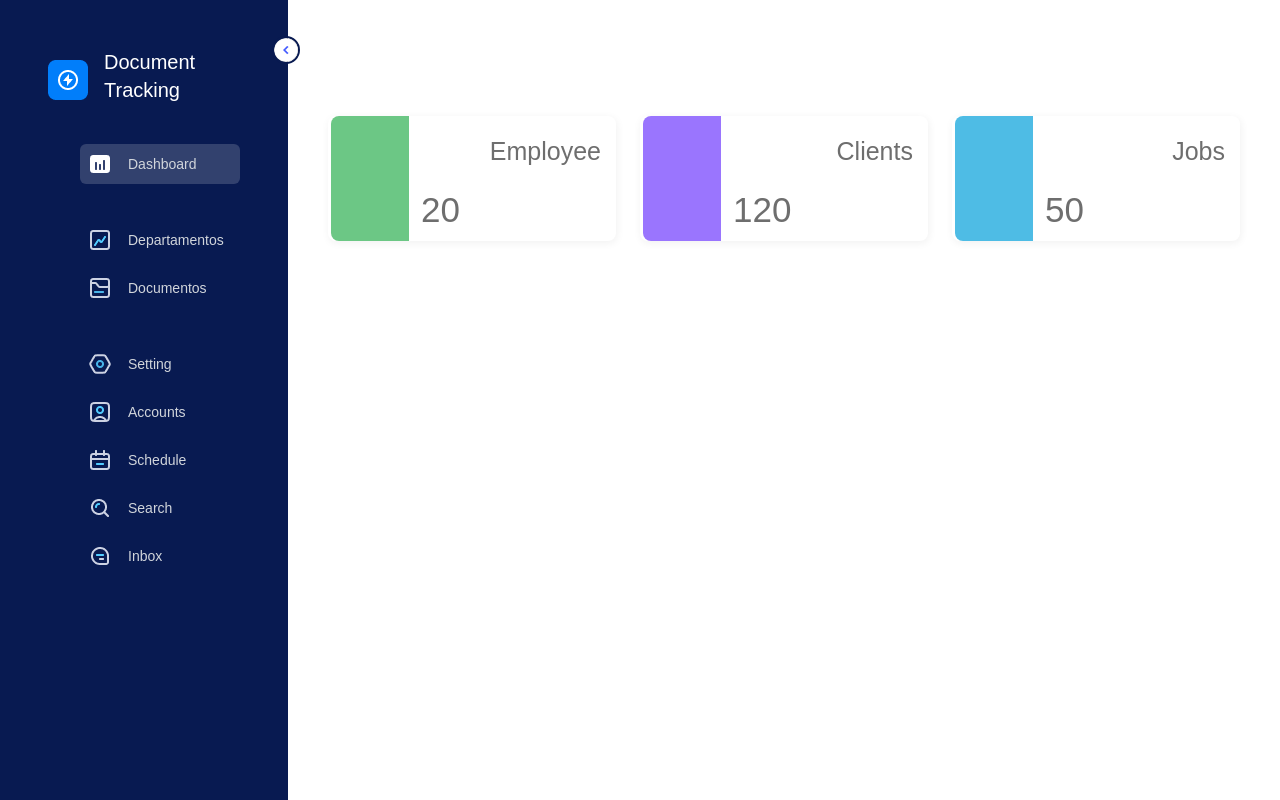
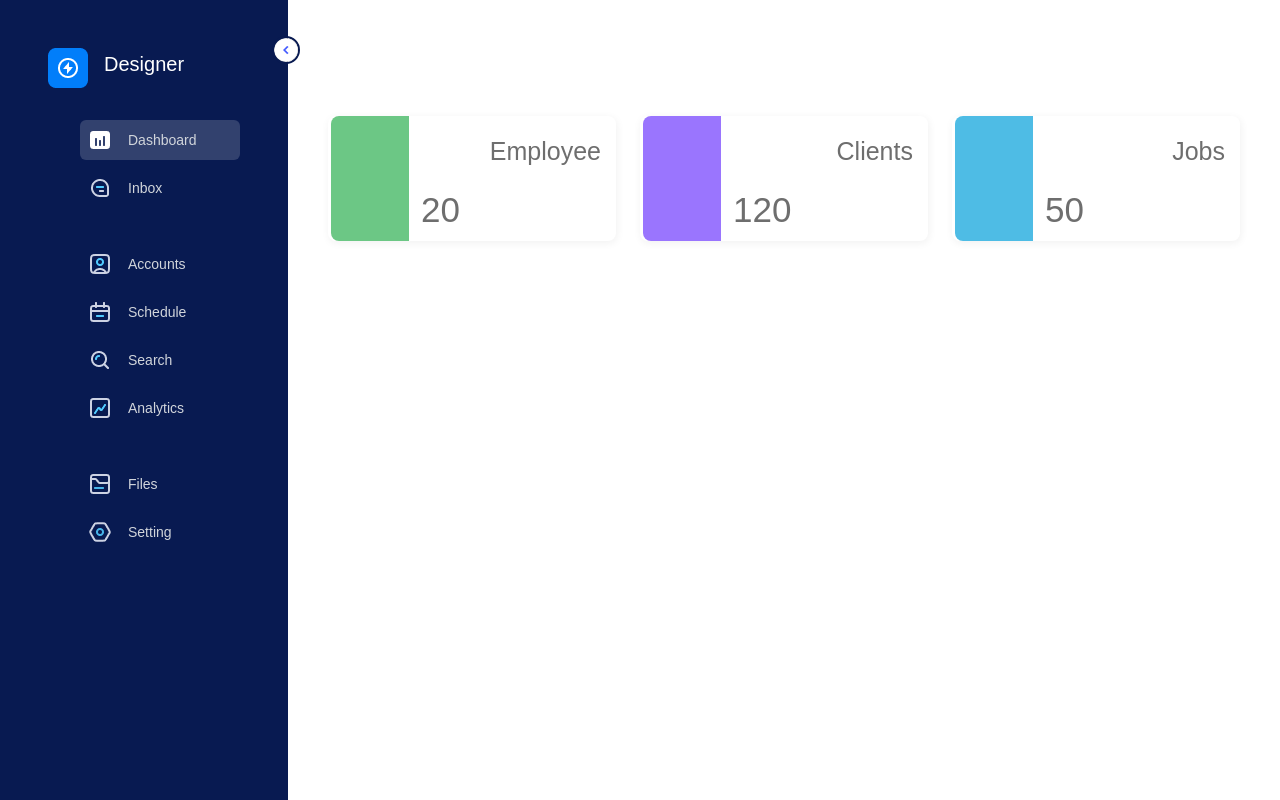
Before and after one commit to JosueRC02/Document-Tracking, a React (Create React App) app: page /Dashboard in a window 1280 px wide. Built offline with nearby package versions, Linux system fonts and the light colour scheme.

Commit message:
Revert "Tablas"
This reverts commit 17073f1dc34fbe6a36ed38f2afe67bf2a21a6e4c.

```diff
--- a/src/components/Departamento.jsx
+++ b/src/components/Departamento.jsx
@@ -1,72 +1,12 @@
+import '../assets/css/dashboard.css'
 import {MdOutlineMapsHomeWork} from "react-icons/md";
 import Tippy from "@tippyjs/react";
-import Sidebar from "./Sidebar";
-import React, { useEffect, useState } from 'react';
-import axios from 'axios';
-import {Apiurl} from '../services/ApiRest';
-
 import 'tippy.js/dist/tippy.css';
 import '../assets/css/depa.css';
+import Sidebar from "./Sidebar";
 
 export default function Departamento(){
 
-  // const[datadepartamentos,setdatadepartamento] = useState([])
-
-  // useEffect( () => {
-  //         axios.get(`${Apiurl}/departamento/getDepartamento`).then(res => {
-  //             console.log(res.data.data)
-  //             setdatadepartamento(res.data.data)
-  //         }).catch( err =>{console.log(err)}
-  //         )
-  // },[])
-
-  // const listadepartamentos = Object.values(datadepartamentos).map(departamento=>{
-  //     return(
-  //         <div>
-  //             <br />
-  //             <br />
-  //            <h3>{departamento.nombre_departamento}</h3>
-  //         </div>
-  //     )
-  // })
-
-  //-----------------------------------------------------------------------------------------------
-
-  const [list, setList] = useState([]);
-
-  useEffect(() => {
-    axios({
-      url: `${Apiurl}/departamento/getDepartamento`,
-    })
-      .then((response) => {
-        setList(response.data.data);
-        console.log(response.data.data);
-      })
-      .catch((error) => {
-        console.log(error);
-      });
-  }, []);
-
-  const ListaDepartamentos = Object.values(list).map(item=>{
-    return(
-        <>
-        <tr>
-          <td>{item.codigo_departamento}</td>
-          <td>{item.nombre_departamento}</td>
-          <td>{item.correo_departamento}</td>
-          <td>{item.organizacion}</td>
-          <td>{item.telefono_departamento}</td>
-          <td>
-              <Tippy content="Departamentos">
-                <button type="button" className="btn btn-info" id="botonD">
-                <MdOutlineMapsHomeWork size="23px"/>
-                </button>
-              </Tippy>
-          </td>
-        </tr>
-        </>
-    )
-  })
 
   return (
     <div className="flex">
@@ -75,6 +15,7 @@ export default function Departamento(){
         <div className="contenedor" id="contenedor">
           <div className="table-wrapper">
               <div className="table-title">
+
                   <div className="row">
                       <div className="col-sm-8"><h2>Lista <b>Departamentos</b></h2></div>
                       <div className="col-sm-4">
@@ -87,14 +28,29 @@ export default function Departamento(){
                       <tr>
                           <th>Codigo</th>
                           <th>Nombre</th>
+                          <th>Organizacion</th>
                           <th>Correo</th>
-                          <th>Organizacion</th>
                           <th>Telefono</th>
                           <th>Acciones</th>
                       </tr>
                   </thead>
                   <tbody>
-                          {ListaDepartamentos}
+                      <tr>
+                          <td>Subhash</td>
+                          <td>Administration</td>
+                          <td>88***88***</td>
+                          <td>
+                          </td>
+                          <td>
+                          </td>
+                          <td>
+                              <Tippy content="Departamentos">
+                                <button type="button" className="btn btn-info" id="botonD">
+                                <MdOutlineMapsHomeWork size="23px"/>
+                                </button>
+                              </Tippy>
+                          </td>
+                      </tr>
                   </tbody>
               </table>
           </div>
--- a/src/components/Sidebar.jsx
+++ b/src/components/Sidebar.jsx
@@ -20,24 +20,24 @@ const Sidebar = () => {
     const navigate = useNavigate();
     const [open, setOpen] = useState(true);
     const Menus = [
-        { title: "Dashboard", src:chart  },
-        { title: "Departamentos", src: Chart, gap: true },
-        { title: "Documentos ", src: Folder },
-        { title: "Setting", src: Setting , gap: true},
-        { title: "Accounts", src: User },
+        { title: "Dashboard", src:chart },
+        { title: "Inbox", src: Chat },
+        { title: "Accounts", src: User, gap: true },
         { title: "Schedule ", src: calendar },
         { title: "Search", src: Search },
-        { title: "Inbox", src: Chat },
+        { title: "Analytics", src: Chart },
+        { title: "Files ", src: Folder, gap: true },
+        { title: "Setting", src: Setting },
     ];
 
     const pase = async (pmt1) => {
         if(pmt1 === "Dashboard"){
           console.log(pmt1);
+          navigate('/Departamento')
+        }
+        if(pmt1 === "Analytics"){
+          console.log(pmt1);
           navigate('/Dashboard')
-        }
-        if(pmt1 === "Departamentos"){
-          console.log(pmt1);
-          navigate('/Departamento')
         }
       }
 
@@ -65,7 +65,7 @@ const Sidebar = () => {
                     !open && "scale-0"
                     }`}
                 >
-                    Document Tracking
+                    Designer
                 </h1>
                 </div>
                 <ul className="pt-6">
```
